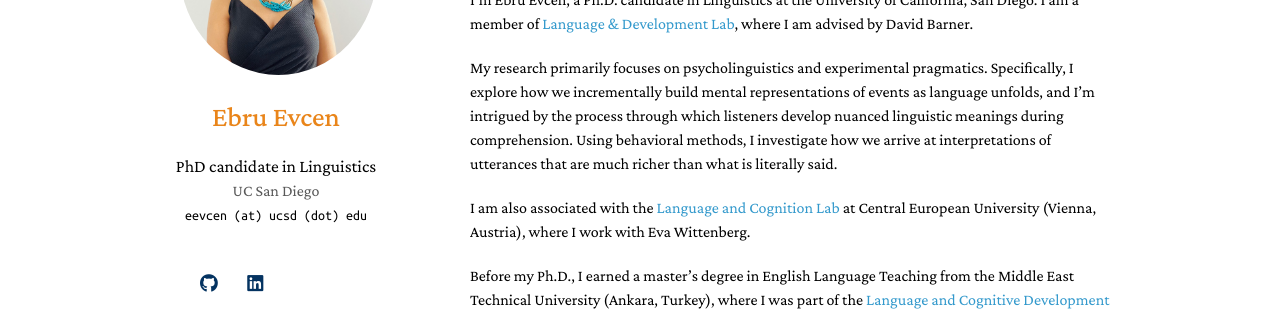
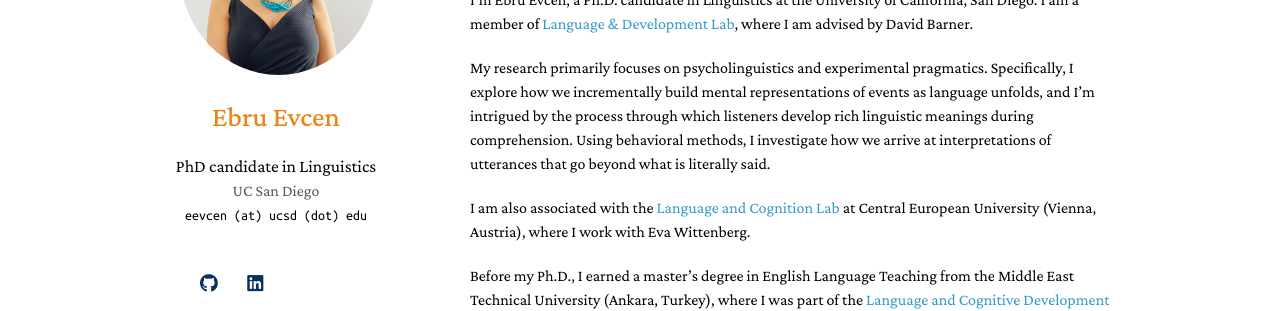
Before and after one commit to ebruevcen/ebruevcen.github.io, a Jekyll site: the page built from index.md, in a window 1280 px wide. Shown: the part 192-503 px from the top of the page. Built offline with Jekyll 4.4.1, drawn with Linux system fonts in a browser that asks for light colours; a style sheet for code colours, icons or effects is not loaded.

Commit message:
Update index.md

```diff
--- a/index.md
+++ b/index.md
@@ -13,7 +13,7 @@ Hi there!
 
 I'm Ebru Evcen, a Ph.D. candidate in Linguistics at the University of California, San Diego. I am a member of [Language & Development Lab](https://ladlab.ucsd.edu), where I am advised by David Barner.
 
-My research primarily focuses on psycholinguistics and experimental pragmatics. Specifically, I explore how we incrementally build mental representations of events as language unfolds, and I'm intrigued by the process through which listeners develop nuanced linguistic meanings during comprehension. Using behavioral methods, I investigate how we arrive at interpretations of utterances that are much richer than what is literally said.
+My research primarily focuses on psycholinguistics and experimental pragmatics. Specifically, I explore how we incrementally build mental representations of events as language unfolds, and I'm intrigued by the process through which listeners develop rich linguistic meanings during comprehension. Using behavioral methods, I investigate how we arrive at interpretations of utterances that go beyond what is literally said.
 
 I am also associated with the [Language and Cognition Lab](https://lcl.ceu.edu) at Central European University (Vienna, Austria), where I work with Eva Wittenberg.
 
```
